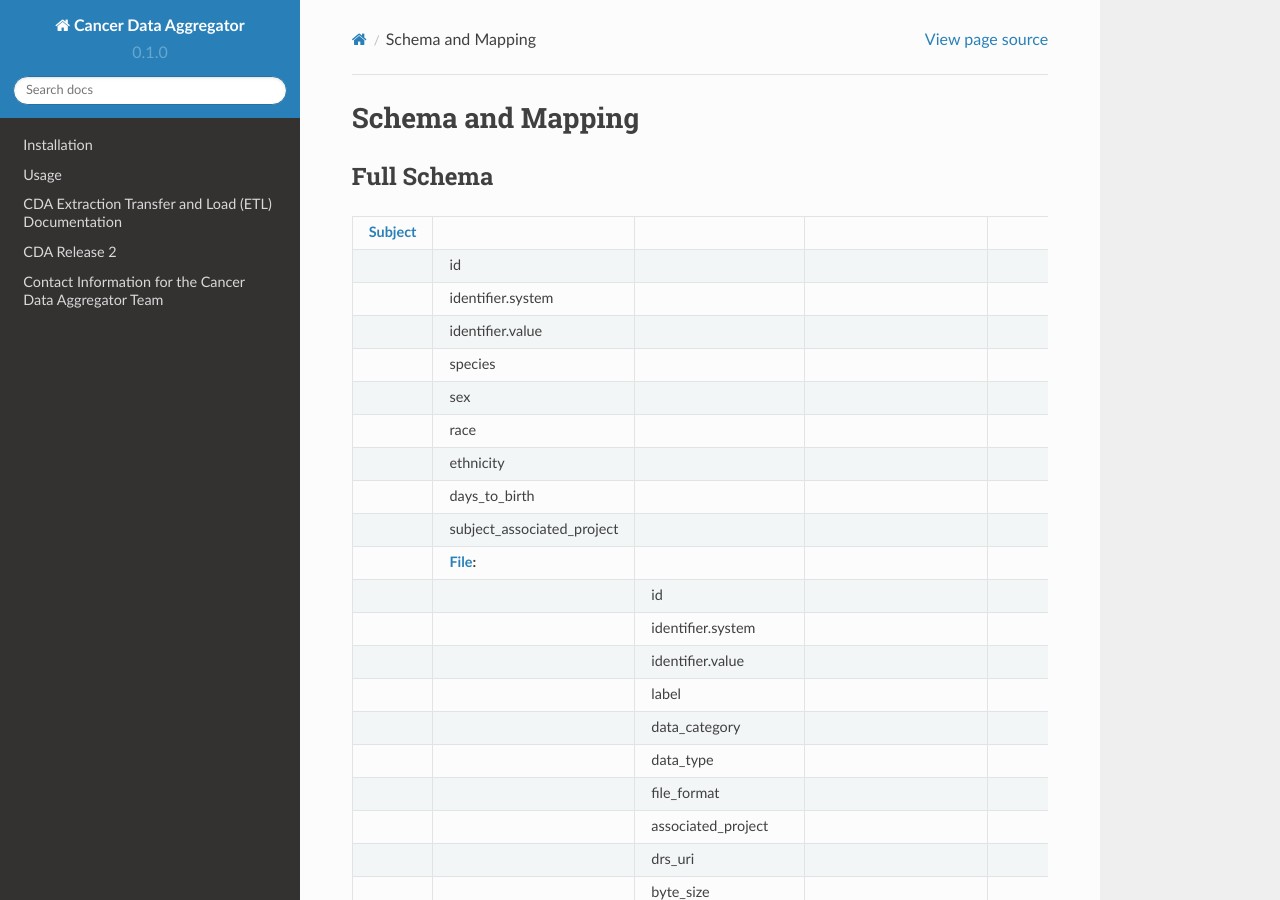
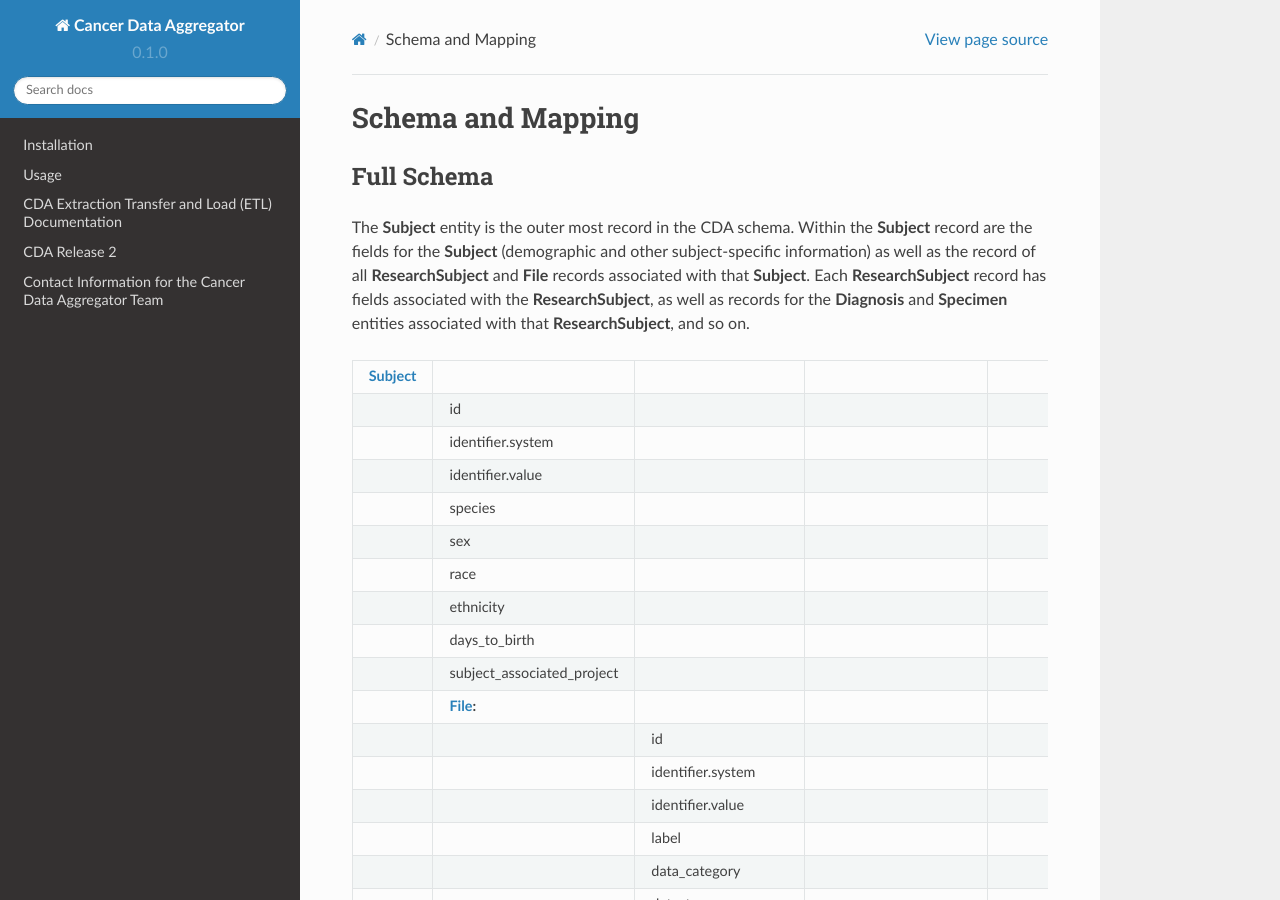
Before and after one commit to CancerDataAggregator/CDA-HelpDesk, a Sphinx documentation site: the page built from docs/source/Schema.md, in a window 1280 px wide and 900 px high. Built offline with Sphinx 7.4.7 and the Read the Docs theme 2.0.0, drawn with Linux system fonts in a browser that asks for light colours.

Commit message:
Update Schema.md

```diff
--- a/docs/source/Schema.md
+++ b/docs/source/Schema.md
@@ -1,5 +1,9 @@
 # Schema and Mapping
 ## Full Schema
+
+The **Subject** entity is the outer most record in the CDA schema. Within the **Subject** record are the fields for the **Subject** (demographic and other subject-specific information) as well as the record of all **ResearchSubject** and **File** records associated with that **Subject**. Each **ResearchSubject** record has fields associated with the **ResearchSubject**, as well as records for the **Diagnosis** and **Specimen** entities associated with that **ResearchSubject**, and so on.
+
+
 | [Subject](#subject) |                                             |                              |                               |                            |
 | ------- | ------------------------------------------- | ---------------------------- | ----------------------------- | -------------------------- |
 |         | id                                          |                              |                               |                            |
```
